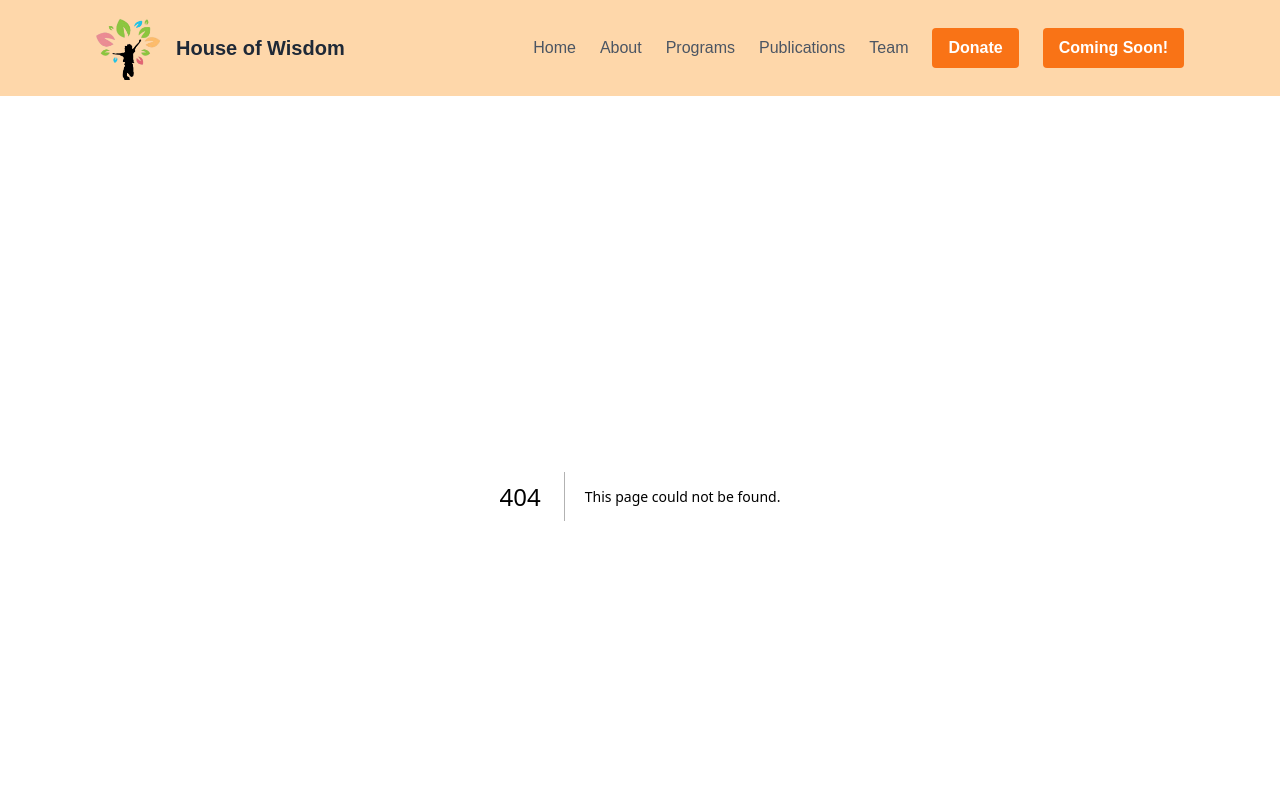
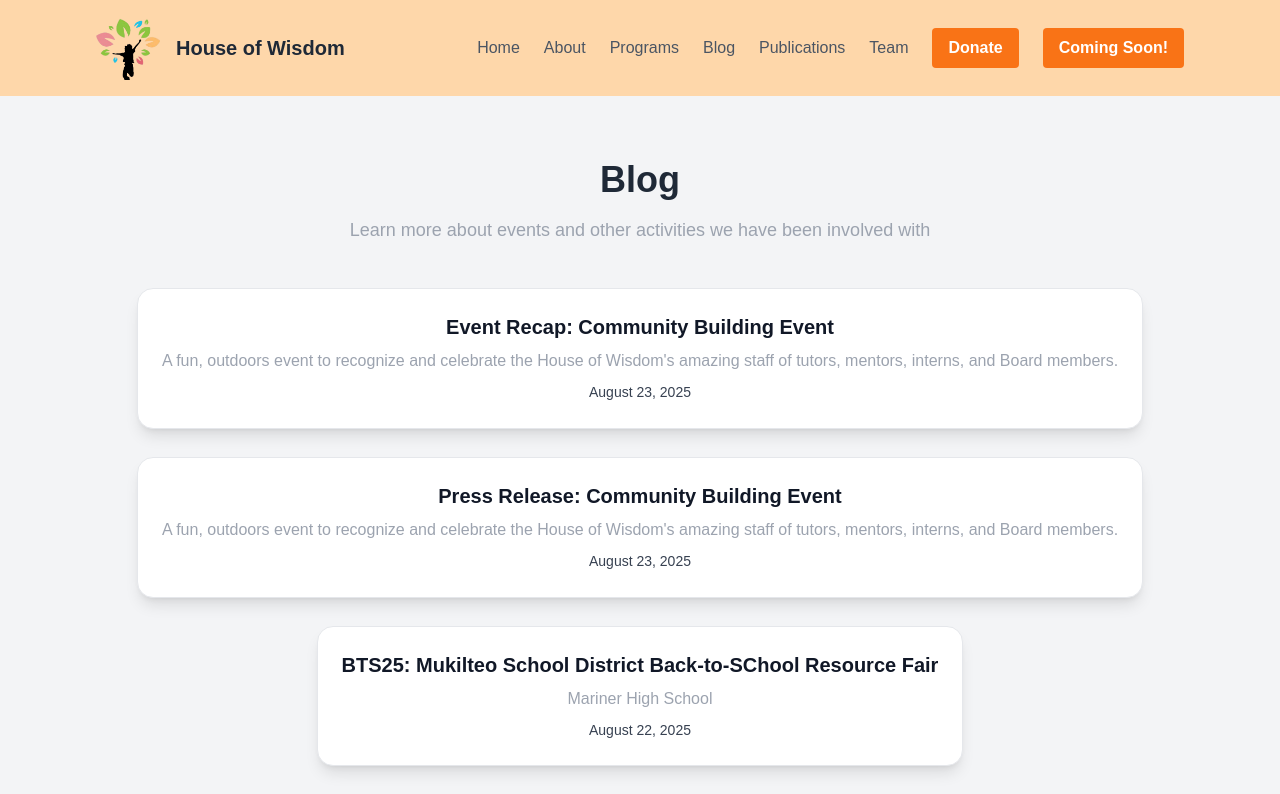
Before and after one commit to HouseOfWisdomProject/liveSiteHOW, a Next.js app in the folder houseofwisdom-website/: page /BlogPage in a window 1280 px wide. Before the commit this address had no page. Shown: the top 794 px of the page. Built offline with nearby package versions, Linux system fonts and the light colour scheme.

Commit message:
Added beta version of blog page.

```diff
--- /dev/null
+++ b/houseofwisdom-website/src/app/BlogPage/page.jsx
@@ -0,0 +1,40 @@
+"use client";
+import { useState } from "react";
+import Blog from "../components/Blog";
+
+const posts = [
+    {
+        title: "Event Recap: Community Building Event",
+        date: "August 23, 2025",
+        subtitle: "A fun, outdoors event to recognize and celebrate the House of Wisdom's amazing staff of tutors, mentors, interns, and Board members.",
+        caption: "Saturday, August 23rd was filled with food, fun, and friends for the House of Wisdom staff. The event was hosted at Lynwood park, where David cooked Halal BBQ for the team and everyone came together for sports and activities. The team received House of Wisdom shirts, courtesy of the hard work and design of our interns and board members. 'With so many new members joining recently, and others who’ve been with us for a while, it was just really nice getting to know everyone better and putting faces to names,' Finance Intern Danya Allsh said. Allsh was one of the collaborators on the shirts. roject Manager Natally Celaya-Martinez shared the same sentiment with Allsh, saying she 'loved being with everyone' and 'got to meet some of the newer tutors.'",
+        image: "/blog/08-23-25.jpg"
+    },
+    {
+        title: "Press Release: Community Building Event",
+        date: "August 23, 2025",
+        subtitle: "A fun, outdoors event to recognize and celebrate the House of Wisdom's amazing staff of tutors, mentors, interns, and Board members.",
+        caption: "The event will take place at Lyndale Park in Lynnwood, from 3pm to 7pm. The HOW will provide food, games, social activities, and free merch. For staff, please check WhatsApp or contact Danya Allsh with your t-shirt size. Please attend to support our mission in strengthening the HOW's community. Take this opportunity to make friends with your fellow peers before the school year begins!",
+        image: "/HOW-Logo.png"
+    },
+    {
+        title: "BTS25: Mukilteo School District Back-to-SChool Resource Fair",
+        date: "August 22, 2025",
+        subtitle: "Mariner High School",
+        caption: "On August 22, 2025, the House of Wisdom visited Mariner High School at their Back to School Resource fair. Connecting with these students and families early in the year is very important to the HOW, as everyone deserves the right to the free and accessible tutoring/mentoring program we provide. Knowing there is an organization as the HOW early on can give students and parents the confidence they need to start the new school year. Danya Allsh, Finance Intern, described what it felt like to be a part of a community of resources and organizations coming together for the students. 'What also stood out to me was hearing from other groups there,' Allsh said.  'People kept saying how glad they were that resources like ours exist, and that meant a lot.' The House of Wisdom will continue to be present for our students as the school year kicks off. Our staff also visited the Akin Back to School fair this same week.",
+        image: "/HOW-Logo.png"
+    },
+    {
+        title: "BTS25: Edmonds School District Back-to-School Resource Fair",
+        date: "August 14, 2025",
+        subtitle: "Meadowdale High School",
+        caption: "This past Thursday, August 14, 2025, the House of Wisdom visited Meadowdale High School for the Edmonds School District Back-to-School Resource Fair. Our team was delighted to participate in this event and look forward to providing accessible tutoring and mentorship to students in the coming year. Edmonds is a special community to the HOW. From housing our headquarters, to partnerships with local media, and being a home to many dedicated volunteers and board members. We love opporunities to show up and be present for our community. Three of our staff were in attendance, answering questions for parents and students, giving out candy, and providing information for those who had not heard of the HOW before. 'One of my favorite moments was seeing how eager the kids were to learn and get involved,' Danya Allsh, Finance Intern, said in reflection of the event. 'They were polite, engaged, and full of energy. The candy at our table definitely helped bring them over, which gave us a perfect chance to connect with them and their parents.' Our founder and CEO, Ahmad Hilal Abid, was also in attendance. 'We had such an amazing time sharing about our resources and many parents were amazed to learn that we provided free mentoring and tutoring,' Abid said. The HOW values the importance of community outreach, and looks forward to the rest of the Back to School season.",
+        image: "/blog/08-14-25.jpg"
+    }
+]
+
+export default function BlogDashboard() {
+    return (
+        <Blog posts={posts}></Blog>
+    );
+}
--- /dev/null
+++ b/houseofwisdom-website/src/app/components/Blog.jsx
@@ -0,0 +1,89 @@
+import Image from "next/image";
+
+const { useState } = require("react")
+
+const BlogCard = ({ post }) => {
+    const [isPopupOpen, setIsPopupOpen] = useState(false);
+
+    const handleOpenPopup = () => setIsPopupOpen(true);
+    const handleClosePopup = () => setIsPopupOpen(false);
+
+    return (
+        <div className="grid grid-cols-1 max-w-6xl mx-auto px-4 sm:px-6 lg:px-8 py-3">
+        <button
+            className="transition-transform duration-200 transform hover:scale-105"
+            onClick={handleOpenPopup}
+        >
+            <div className="bg-white border border-gray-200 shadow-lg rounded-2xl overflow-hidden">
+              <div className="p-6">
+                <h2 className="text-xl font-semibold text-gray-900 mb-2">
+                  {post.title}
+                </h2>
+                <h4 className="text-l text-gray-400 mb-2">
+                    {post.subtitle}
+                </h4>
+                <p className="text-gray-700 text-sm leading-relaxed">
+                  {post.date}
+                </p>
+              </div>
+            </div>
+        </button>
+
+        {/* Popup Window */}
+        {isPopupOpen && (
+            <div className="fixed inset-0 bg-black bg-opacity-50 flex justify-center items-center z-50 py-10">
+                      <div className="bg-white p-6 shadow-2xl max-w-2xl w-full overflow-y-auto max-h-screen">
+                        <div className="flex justify-between items-start mb-4">
+                          <h4 className="text-lg font-bold text-gray-800 mx-auto">
+                            {post.title}
+                          </h4>
+                          <button
+                            onClick={handleClosePopup}
+                            className="text-gray-500 hover:text-gray-700"
+                          >
+                            ✕
+                          </button>
+                        </div>
+                        <Image
+                          src={post.image}
+                          alt={post.title}
+                          width={500}
+                          height={300}
+                          className="rounded-lg shadow-md mb-4 mx-auto"
+                          style={{ objectFit: "cover" }}
+                        />
+                        <p className="text-gray-700 text-justify">{post.caption}</p>
+                        <p className = "text-orange-700 text-left text-s py-3">For more information, please contact Danya Allsh at danyaa@thehouseofwisdomofwa.org</p>
+                      </div>
+                    </div>
+        )}
+        </div>
+    )
+}
+
+const Blog = ({ posts }) => {
+    return (
+        <section className="py-16 bg-gray-100">
+        <div className="max-w-6xl mx-auto px-4 sm:px-6 lg:px-8">
+            <div className="max-w-6xl mx-auto px-4 sm:px-6 lg:px-8 text-center relative z-10">
+          <h1 className="text-4xl font-bold text-gray-800 mb-4">Blog</h1>
+          <p className="text-lg text-gray-400 mb-8">
+            Learn more about events and other activities we have been involved with
+          </p>
+        </div>
+            <div className="grid grid-cols-1 md:grid-cols-1 gap-1">
+            {posts.map((post, index) => (
+                <div
+                key={index}
+                className={"flex flex-col items-center text-center"}
+                >
+                <BlogCard post={post} />
+                </div>
+            ))}
+            </div>
+        </div>
+        </section>
+    );
+}
+
+export default Blog;
--- a/houseofwisdom-website/src/app/components/navbar.jsx
+++ b/houseofwisdom-website/src/app/components/navbar.jsx
@@ -96,6 +96,7 @@ const Navbar = () => {
                 { label: "Home", href: "/" },
                 { label: "About", href: "#about", scroll: true },
                 { label: "Programs", href: "#prog", scroll: true },
+                { label: "Blog", href: "/BlogPage" },
                 { label: "Publications", href: "/PublicationsPage" },
                 { label: "Team", href: "/TeamPage" },
               ].map((item) => (
```
Also changed, not shown: houseofwisdom-website/public/blog/08-14-25.jpg (added), 1 other file (tests, documents, lock files or other folders).
